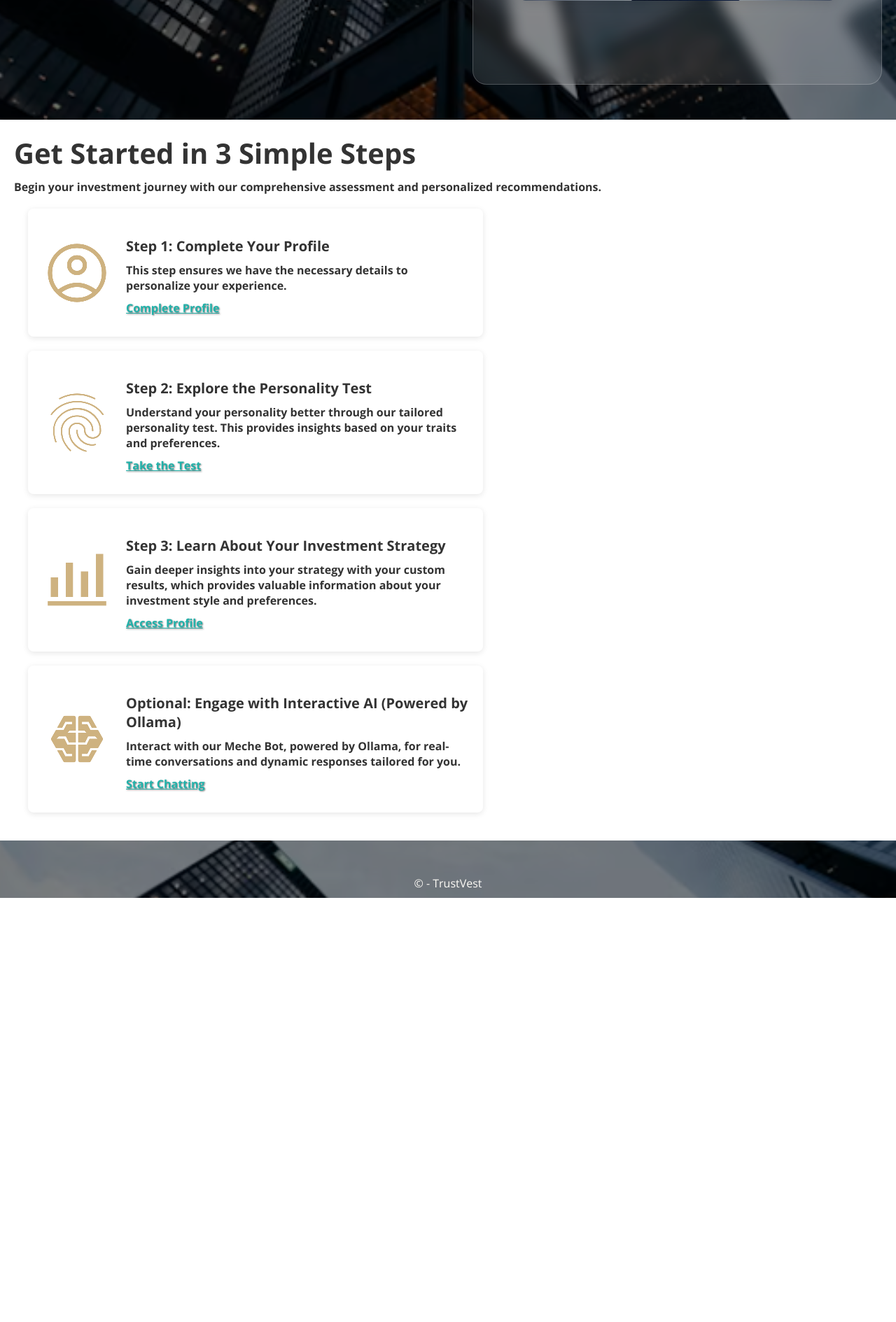
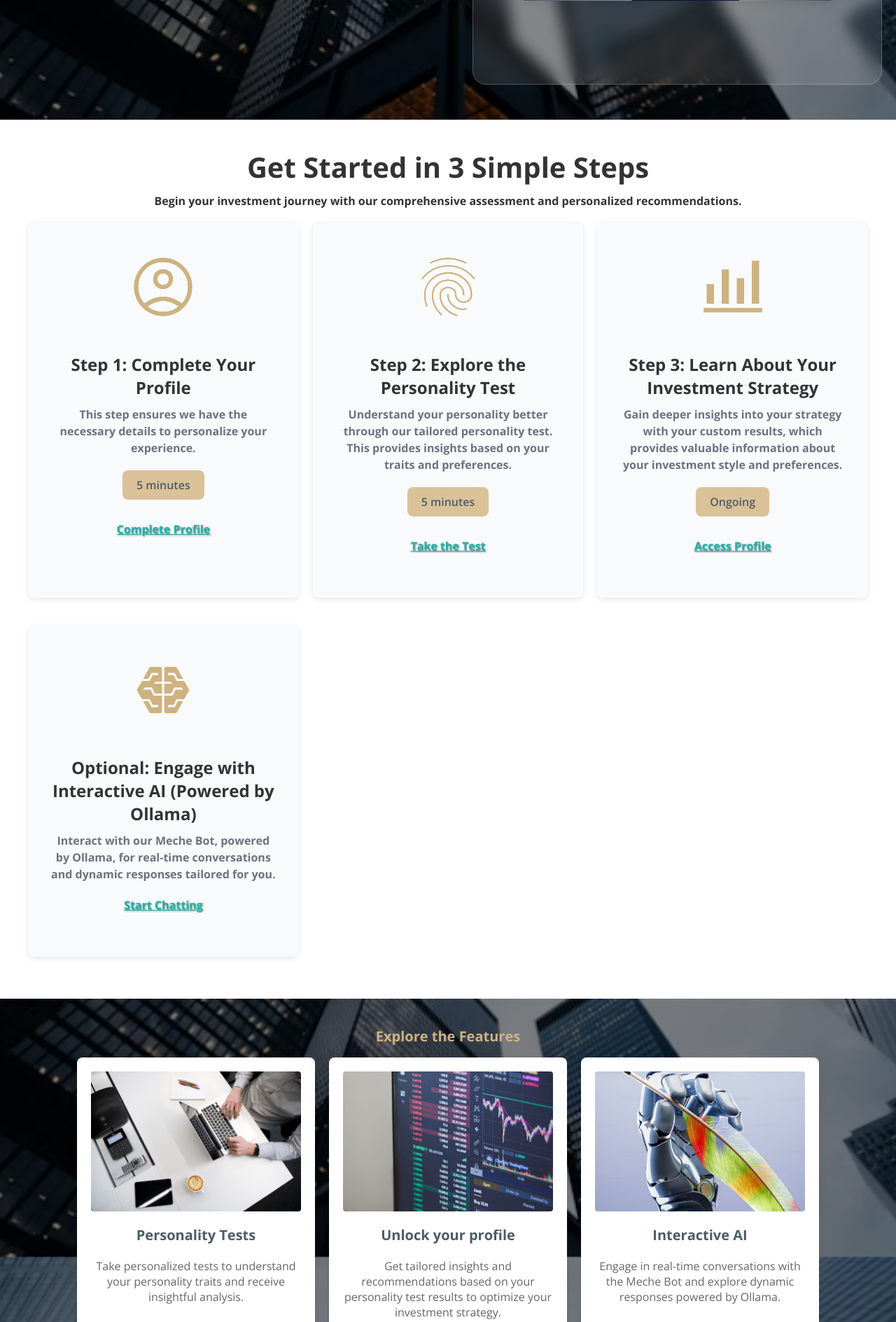
Before and after one commit to OsvaldoTA1/AFRL-Project-UI-Redesign, a Flask app: page / in a window 1280 px wide. Shown: the part 604-2493 px from the top of the page at 70% size. Before the commit the page ends 1887 px from the top, so only its background shows below. Run offline with Flask 3, Linux system fonts and the light colour scheme; the visitor is signed in with stand-in values (Sample User, id 1).

Commit message:
More UI changes to home page. Unfinished

```diff
--- a/app/static/css/styles.css
+++ b/app/static/css/styles.css
@@ -1109,6 +1109,8 @@ hr {
     background: rgba(255, 255, 255, 0.1);
     border-radius: 20px;
     padding: 30px;
+    padding-left: 0px;
+    padding-right: 0px;
     backdrop-filter: blur(10px);
     border: 1px solid rgba(255, 255, 255, 0.2);
     margin: var(--spacing-medium);
@@ -1125,10 +1127,11 @@ hr {
 /* Profile Setup Section */
 .profile-setup {
     background-color: var(--color-background-light);
-    text-align: left;
+    text-align: center;
     margin: var(--spacing-xlarge) 0;
     margin-top: var(--spacing-large);
     padding: var(--spacing-medium);
+    padding-top: var(--spacing-xlarge);
     font-weight: bolder;
 }
 .profile-setup p {
@@ -1139,65 +1142,68 @@ hr {
 
 .profile-setup h1{
     font-size: 250%;
-    text-align: left; /* Override global heading style */
     color: var(--color-text);
     margin-top: 0;
     margin-bottom: 0; /* Remove margin to align with the paragraph */
 }
 
 .setup-steps {
-    list-style-type: none;
+    display: grid;
+    grid-template-columns: repeat(3, 1fr);
     margin: var(--spacing-medium);
-    padding-left: 0;
-    text-align: left;
-    max-width: 650px;
+    gap: var(--spacing-medium);
 }
 
-.setup-steps li {
+.setup-steps-card {
     display: flex;
+    flex-direction: column;
     align-items: center;
     gap: var(--spacing-medium);
-    padding: var(--spacing-large);
-    background-color: var(--color-background-light);
-    padding: var(--spacing-medium);
+    background-color: #f8fafc;
+    padding: 40px 30px;
     border-radius: var(--border-radius-medium);
+    border: 2px solid transparent;
     margin-bottom: var(--spacing-medium);
     box-shadow: 0 2px 8px var(--color-shadow);
     color: var(--color-text-muted);
     opacity: 0;
-    transform: translateX(-50px);
-    animation: slideInLeft 0.5s ease-out forwards;
+    animation: fadeIn 0.5s ease-out forwards;
+    animation-delay: 0.1s;
+    transition: all 0.3s ease;
 }
 
-.setup-steps li:nth-child(1) {
-    animation-delay: 0.1s;
+.setup-steps-card h3 {
+    font-size: 24px;
+    font-weight: 700;
+    margin-bottom: 16px;
+    color: var(--color-text);
+    margin-bottom: var(--spacing-small);
+    text-align: center;
 }
 
-.setup-steps li:nth-child(2) {
-    animation-delay: 0.2s;
+.setup-steps-card p {
+    color: #6b7280;
+    font-size: var(--font-size-base);
+    margin-bottom: var(--spacing-medium);
+    text-align: center;
+    line-height: 1.5;
 }
 
-.setup-steps li:nth-child(3) {
-    animation-delay: 0.3s;
+.setup-steps-card:hover {
+    border-color: var(--color-primary);
+    transform: translateY(-5px);
+    box-shadow: 0 4px 15px var(--color-shadow);
 }
 
-.setup-steps li:nth-child(4) {
-    animation-delay: 0.4s;
-}
-
-.setup-steps li h3 {
-    color: var(--color-text);
-    margin-bottom: var(--spacing-small);
-}
-
-.setup-steps li p {
-    color: var(--color-text);
-    font-size: var(--font-size-base);
-    margin-bottom: var(--spacing-small);
-}
-
-.setup-steps li:hover {
-    background-color: var(--color-background-light-alt);
+.step-time {
+    display: inline-block;
+    background-color: var(--color-secondary-light);
+    color: var(--color-primary);
+    border-radius: var(--border-radius-medium);
+    padding: var(--spacing-small) var(--spacing-medium);
+    font-size: 16px;
+    font-weight: 600;
+    margin-bottom: 20px;
 }
 
 .home-hero h1{
--- a/app/templates/home.html
+++ b/app/templates/home.html
@@ -27,41 +27,65 @@
     <h1>{% if g.language == 'ru' %}Начните за 3 простых шага{% else %}Get Started in 3 Simple Steps{% endif %}</h1>
     <p>{% if g.language == 'ru' %}Начните свой инвестиционный путь c нашей комплексной оценки и индивидуальных рекомендаций.{% else %}Begin your investment journey with our comprehensive assessment and personalized recommendations.{% endif %}</p>
 
-    <ol class="setup-steps">
-        <li>
+    <div class="setup-steps">
+        <div class="setup-steps-card">
             <img src="{{ url_for('static', filename='img/account_circle_icon.png') }}" alt="Account Circle Icon" class="setup-icon">
             <div>
                 <h3>{% if g.language == 'ru' %}Шаг 1: Заполните профиль{% else %}Step 1: Complete Your Profile{% endif %}</h3>
                 <p>{% if g.language == 'ru' %}Этот шаг гарантирует, что y нас есть все необходимые данные для персонализации вашего опыта.{% else %}This step ensures we have the necessary details to personalize your experience.{% endif %}</p>
+                <div class="step-time">5 minutes</div>
                 <p><a class="pastel-text-links" href="{{ url_for('edit_profile') }}">{% if g.language == 'ru' %}Заполнить профиль{% else %}Complete Profile{% endif %}</a></p>
             </div>
-        </li>
-        <li>
+        </div>
+        <div class="setup-steps-card">
             <img src="{{ url_for('static', filename='img/fingerprint_icon.png') }}" alt="Finger Print Icon" class="setup-icon">
             <div>
                 <h3>{% if g.language == 'ru' %}Шаг 2: Пройдите тест личности{% else %}Step 2: Explore the Personality Test{% endif %}</h3>
                 <p>{% if g.language == 'ru' %}Поймите свою личность лучше c помощью нашего персонализированного теста. Вы получите анализ на основе ваших черт и предпочтений.{% else %}Understand your personality better through our tailored personality test. This provides insights based on your traits and preferences.{% endif %}</p>
+                <div class="step-time">5 minutes</div>
                 <p><a class="pastel-text-links" href="{{ url_for('pre_test') }}">{% if g.language == 'ru' %}Пройти тест{% else %}Take the Test{% endif %}</a></p>
             </div>
-        </li>
-        <li>
+        </div>
+        <div class="setup-steps-card">
             <img src="{{ url_for('static', filename='img/chart_icon.png') }}" alt="4 Bar Chart Icon" class="setup-icon">
             <div>
                 <h3>{% if g.language == 'ru' %}Шаг 3: Узнайте o своей стратегии инвестирования{% else %}Step 3: Learn About Your Investment Strategy{% endif %}</h3>
                 <p>{% if g.language == 'ru' %}Получите глубокие знания o вашей стратегии c помощью индивидуальных результатов, предоставляющих ценную информацию o вашем стиле и предпочтениях инвестирования.{% else %}Gain deeper insights into your strategy with your custom results, which provides valuable information about your investment style and preferences.{% endif %}</p>
+                <div class="step-time">Ongoing</div>
                 <p><a class="pastel-text-links" href="{{ url_for('profile') }}">{% if g.language == 'ru' %}Доступ к профилю{% else %}Access Profile{% endif %}</a></p>
             </div>
-        </li>
-        <li>
+        </div>
+        <div class="setup-steps-card">
             <img src="{{ url_for('static', filename='img/artificial_intelligence_icon.png') }}" alt="AI Icon" class="setup-icon">
             <div>
                 <h3>{% if g.language == 'ru' %}Дополнительно: Взаимодействие c Интерактивным ИИ (на основе Ollama){% else %}Optional: Engage with Interactive AI (Powered by Ollama){% endif %}</h3>
                 <p>{% if g.language == 'ru' %}Взаимодействуйте c нашим Meche Bot, работающим на основе Ollama, для проведения живых разговоров и получения динамичных ответов, адаптированных для вас.{% else %}Interact with our Meche Bot, powered by Ollama, for real-time conversations and dynamic responses tailored for you.{% endif %}</p>
                 <p><a class="pastel-text-links" href="{{ url_for('chat') }}">{% if g.language == 'ru' %}Начать общение{% else %}Start Chatting{% endif %}</a></p>
             </div>
-        </li>
-    </ol>
+        </div>
+    </div>
 </div>
+<section class="features-highlight">
+    <h2 class="centered">{% if g.language == 'ru' %}Исследуйте функции{% else %}Explore the Features{% endif %}</h2>
+    <div class="features-grid">
+        <div class="feature">
+            <img src="{{ url_for('static', filename='img/personality_test_feature.png') }}" alt="Personality Test Feature">
+            <h3 class="centered">{% if g.language == 'ru' %}Тесты на личность{% else %}Personality Tests{% endif %}</h3>
+            <p>{% if g.language == 'ru' %}Пройдите персонализированные тесты, чтобы понять свои черты личности и получить полезный анализ.{% else %}Take personalized tests to understand your personality traits and receive insightful analysis.{% endif %}</p>
+        </div>
+        <div class="feature">
+            <img src="{{ url_for('static', filename='img/investment_profile_feature.png') }}" alt="Investment Profile Feature">
+            <h3 class="centered">{% if g.language == 'ru' %}разблокировать свой профиль{% else %}Unlock your profile{% endif %}</h3>
+            <p>{% if g.language == 'ru' %}Получите персонализированные рекомендации на основе результатов вашего теста, чтобы оптимизировать вашу инвестиционную стратегию.{% else %}Get tailored insights and recommendations based on your personality test results to optimize your investment strategy.{% endif %}</p>
+        </div>
+        <div class="feature">
+            <img src="{{ url_for('static', filename='img/chat_feature.png') }}" alt="Chat Feature">
+            <h3 class="centered">{% if g.language == 'ru' %}Интерактивный ИИ{% else %}Interactive AI{% endif %}</h3>
+            <p>{% if g.language == 'ru' %}Общайтесь в реальном времени c Meche Bot и получайте динамичные ответы на основе Ollama.{% else %}Engage in real-time conversations with the Meche Bot and explore dynamic responses powered by Ollama.{% endif %}</p>
+        </div>
+    </div>
+    <p class="centered">{% if g.language == 'ru' %}Зарегистрируйтесь и узнайте свою инвестиционную стратегию уже сегодня!{% else %}Sign up and uncover your investment strategy today!{% endif %}</p>
+</section>
 {% else %}
 <div class="home-hero-section">
     <div class="hero-text">
```
